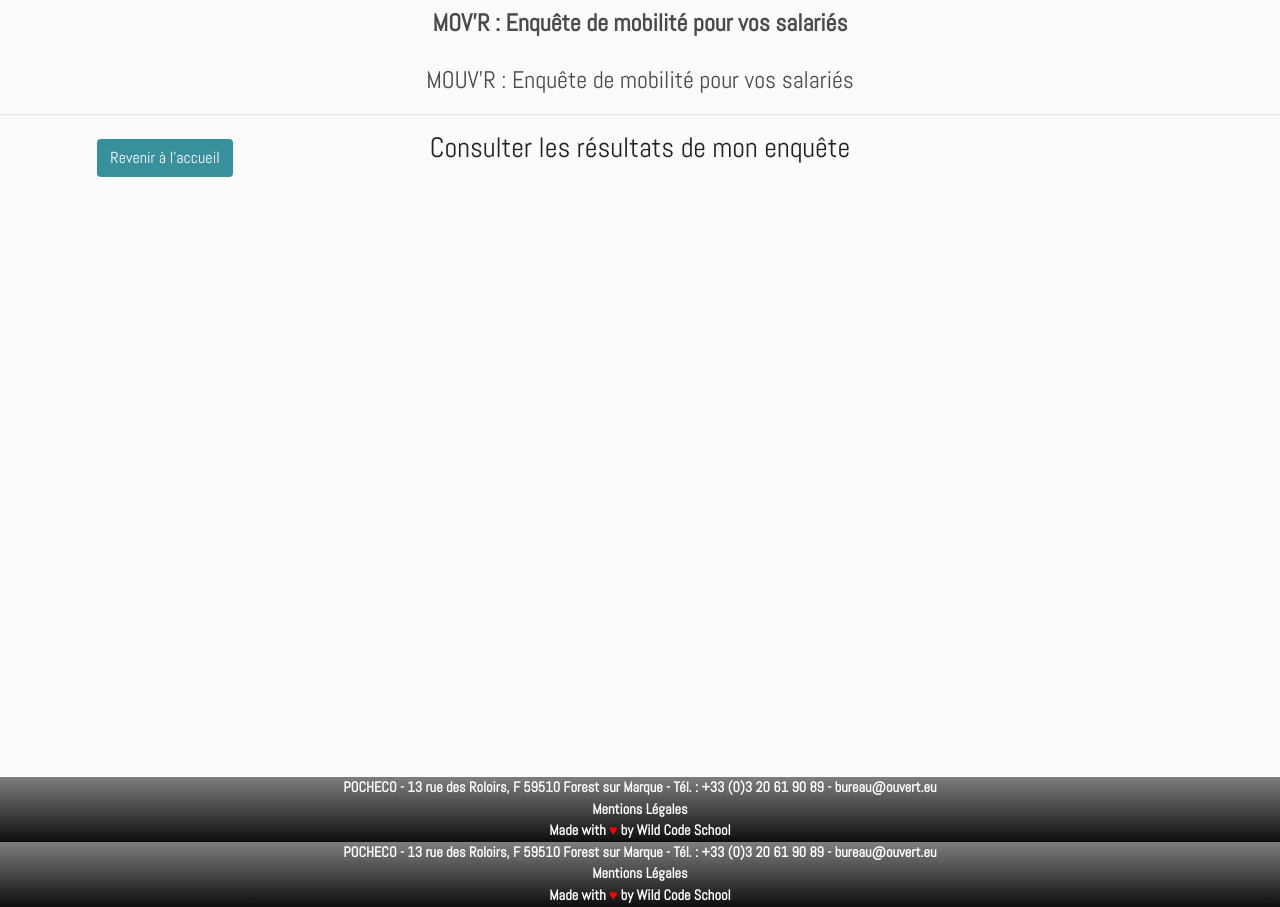
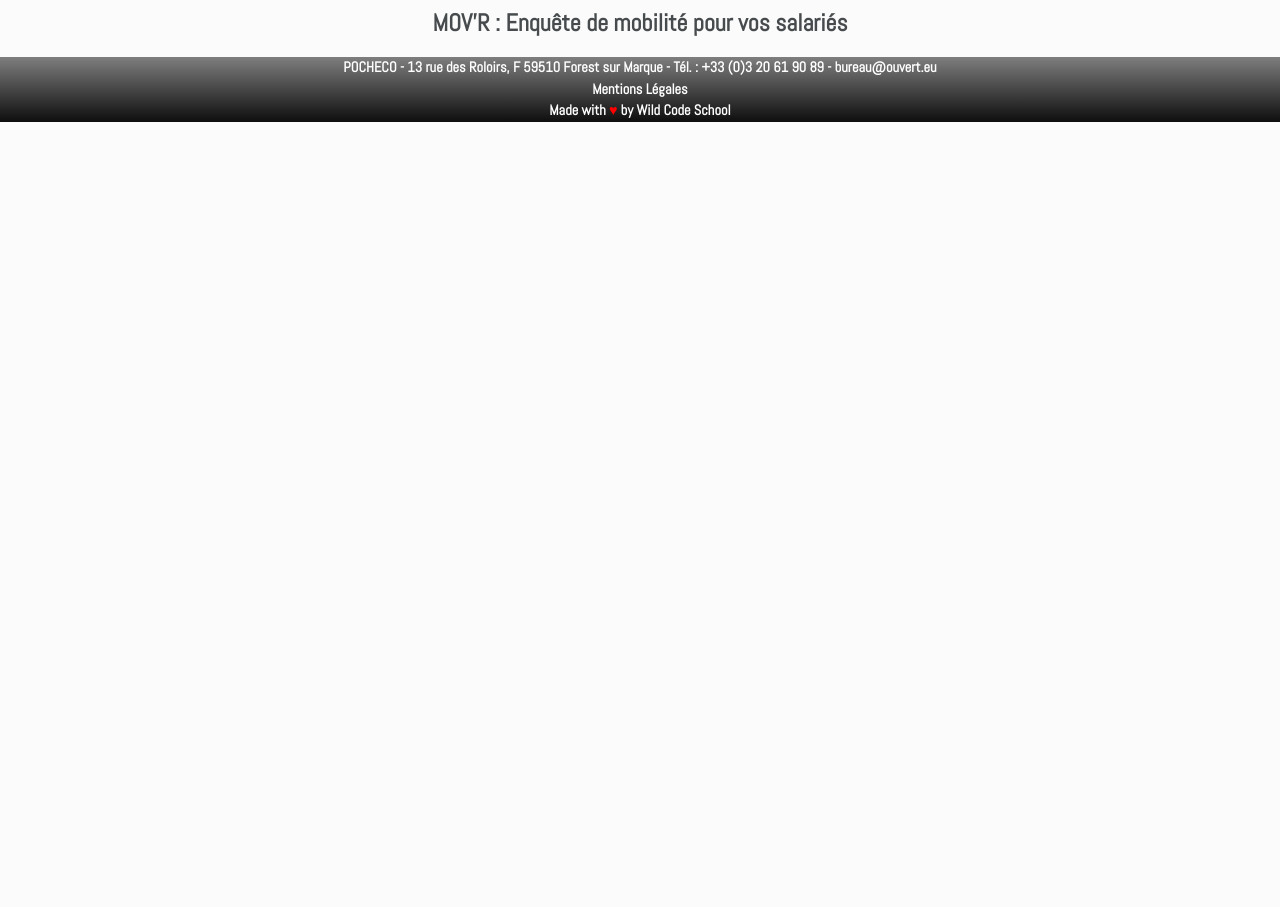
Before and after one commit to EdouardSellier/wcs-ouvert, a React (Create React App) app in the folder front/: page /resultat in a window 1280 px wide. After the commit the page ends 800 px from the top, so only its background shows below. Built offline with nearby package versions, Linux system fonts and the light colour scheme.

Commit message:
File resultat.jsx reseted.

```diff
--- a/front/src/components/Resultat.jsx
+++ b/front/src/components/Resultat.jsx
@@ -1,40 +1,10 @@
 import React, { Component } from "react";
-import Footer from "./Footer";
 import { Container, Row, Col } from "reactstrap";
 import "./css/Resultat.css";
 
 class Resultat extends Component {
-  handleSubmit = event => {
-    event.preventDefault();
-    this.props.history.push("/monespace");
-  };
   render() {
-    return (
-      <div>
-        <div className="resultat">
-          <p className="homeSlogan">
-            MOUV'R : Enquête de mobilité pour vos salariés
-          </p>
-          <hr />
-          <Container className="mt-2">
-            <Row>
-              <Col lg={{ size: 2 }}>
-                <button
-                  className="mt-2 btn text-white"
-                  onClick={this.handleSubmit}
-                >
-                  Revenir à l'accueil
-                </button>
-              </Col>
-              <Col lg={{ size: 8 }}>
-                <h3>Consulter les résultats de mon enquête</h3>
-              </Col>
-            </Row>
-          </Container>
-        </div>
-        <Footer />
-      </div>
-    );
+    return <div />;
   }
 }
 
```
